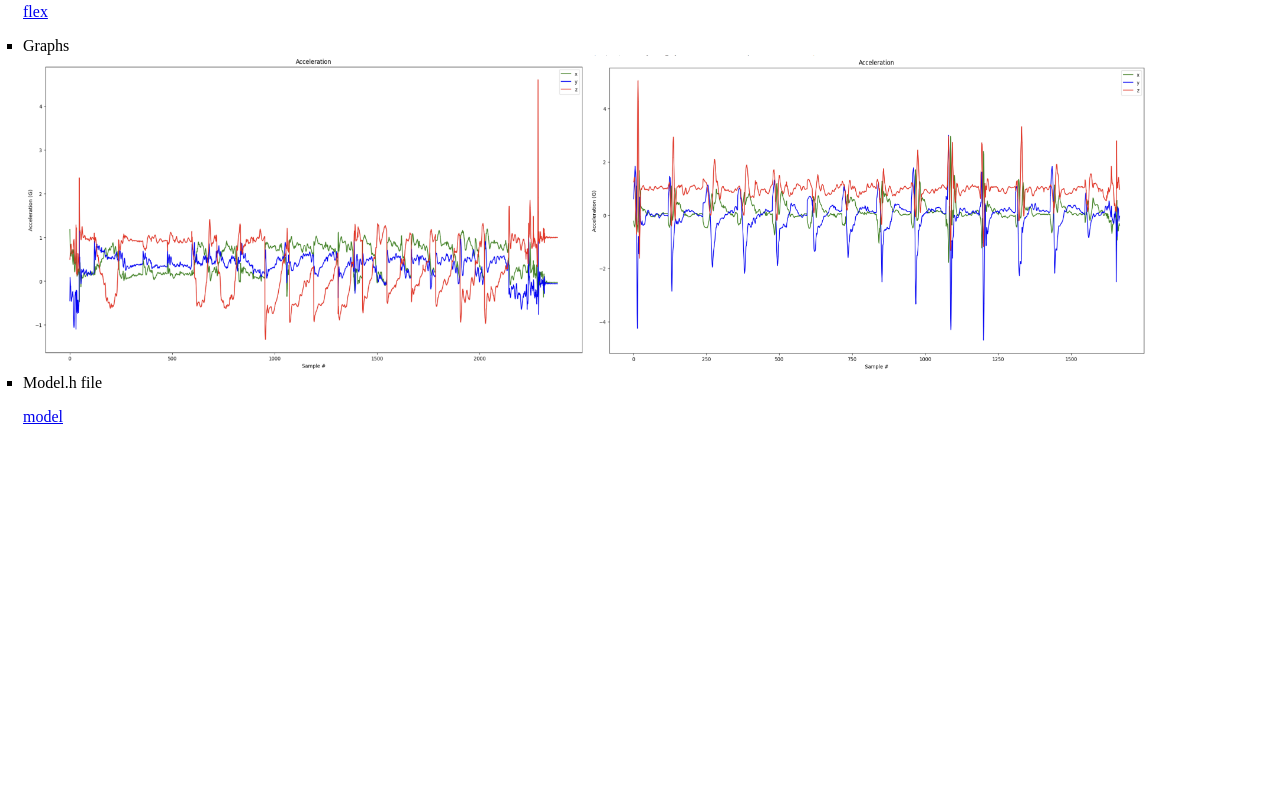
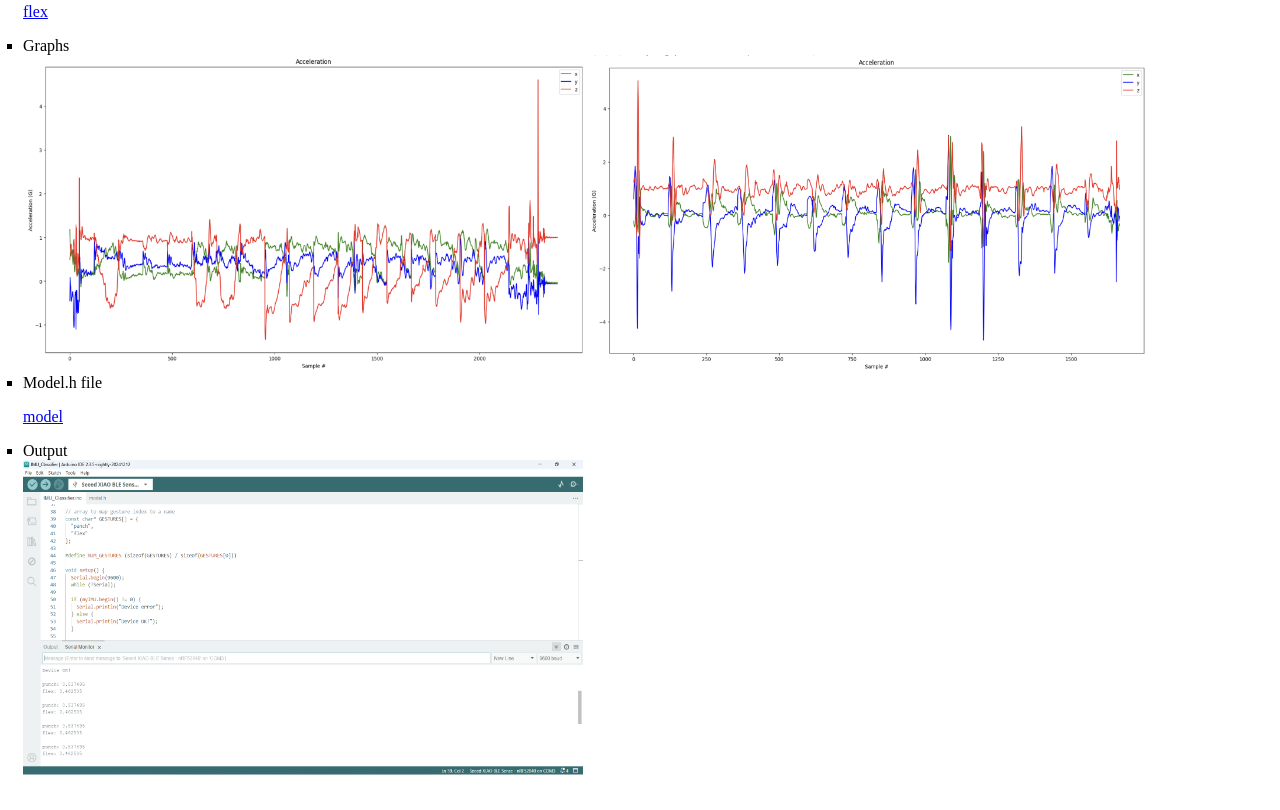
Before and after one commit to SaiVineethPaladugu-unt/ProjectWebsite, a plain HTML site: page index.html in a window 1280 px wide. Shown: the part 8062-8872 px from the top of the page. Before the commit the page ends 8535 px from the top, so only its background shows below. Drawn offline with Linux system fonts and the light colour scheme.

Commit message:
Update index.html

```diff
--- a/index.html
+++ b/index.html
@@ -91,6 +91,9 @@ Your browser does not support the video tag.
   <img src="Screenshot 2025-02-11 202846.png" alt="Project Diagram" width="560" height="315">
 <li>Model.h file</li></li>
   <p><a href="model.h">model</a></p>
+  <li>Output</li></li>
+  <img src="l4_output.png" alt="Project Diagram" width="560" height="315">
+
 
 </ul>
 </body>
```
